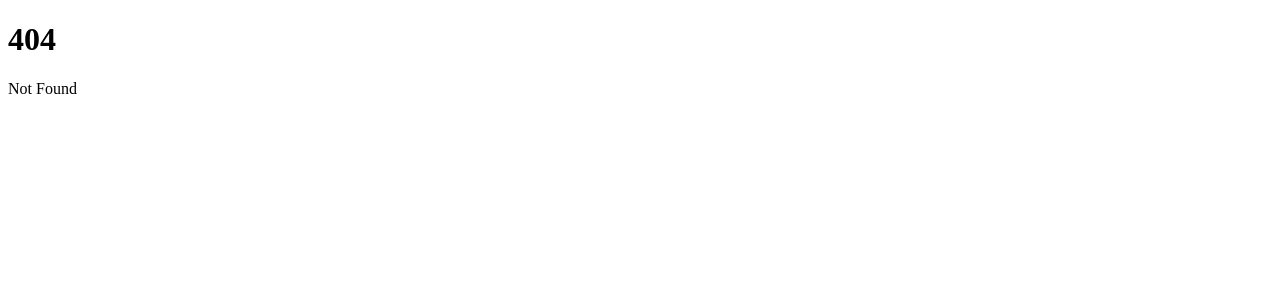
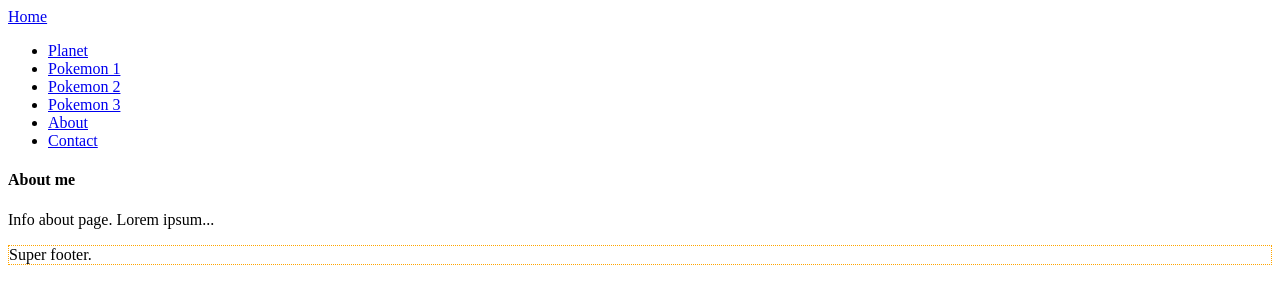
Before and after one commit to singularity-autumn-2023/team2-planets-fact-site, a SvelteKit app: page /about in a window 1280 px wide. Before the commit this address had no page. Shown: the top 304 px of the page. Built offline with nearby package versions, Linux system fonts and the light colour scheme.

Commit message:
feat: add some logic

```diff
--- /dev/null
+++ b/src/lib/components/Footer.svelte
@@ -0,0 +1 @@
+<footer>Super footer.</footer>
--- /dev/null
+++ b/src/lib/components/Header.svelte
@@ -0,0 +1,35 @@
+<!-- Header.svelte -->
+
+<script>
+console.log('test: ' + 2*6);
+</script>
+
+
+
+
+<header>
+	<a href="/">Home</a>
+
+	<nav>
+		<ul>
+			<li>
+				<a href="/planet">Planet</a>
+			</li>
+			<li>
+				<a href="/planet/1">Pokemon 1</a>
+			</li>
+			<li>
+				<a href="/planet/2">Pokemon 2</a>
+			</li>
+			<li>
+				<a href="/planet/3">Pokemon 3</a>
+			</li>
+			<li>
+				<a href="/about">About</a>
+			</li>
+			<li>
+				<a href="/contact">Contact</a>
+			</li>
+		</ul>
+	</nav>
+</header>
--- /dev/null
+++ b/src/lib/styles/footer.css
@@ -0,0 +1,4 @@
+footer {
+    border: 1px dotted orange;
+
+}
--- /dev/null
+++ b/src/routes/+layout.svelte
@@ -0,0 +1,20 @@
+<script>
+	import Header from '$lib/components/Header.svelte';
+    import Footer from '$lib/components/Footer.svelte';
+	import '$lib/styles/header.css';
+    import '$lib/styles/main.css';
+	import '$lib/styles/footer.css';
+
+
+
+</script>
+
+
+
+<Header />
+
+<main>
+	<slot />
+</main>
+
+<Footer />
--- a/src/routes/+page.svelte
+++ b/src/routes/+page.svelte
@@ -1,2 +1,2 @@
-<h1>Welcome to SvelteKit</h1>
+<h6>Home page</h6>
 <p>Visit <a href="https://kit.svelte.dev">kit.svelte.dev</a> to read the documentation</p>
--- /dev/null
+++ b/src/routes/about/+page.svelte
@@ -0,0 +1,4 @@
+<!-- about/+page.svelte -->
+<h4>About me </h4>
+
+<p>Info about page. Lorem ipsum...</p>
--- /dev/null
+++ b/src/routes/contact/+page.svelte
@@ -0,0 +1,6 @@
+<!-- contact/+page.svelte -->
+<h5>Contacts</h5>
+
+<p>Phone: +7 123...</p>
+
+<p>Address: Planet</p>
```
Also changed, not shown: src/lib/json/planets.json (added, +68 -0 lines), src/routes/planet/[myplanetid]/[[submenu_id]]/+page.js (added, +18 -0 lines), src/routes/planet/[myplanetid]/[[submenu_id]]/+page.svelte (added, +26 -0 lines), src/lib/styles/header.css (added), src/lib/styles/main.css (added).
